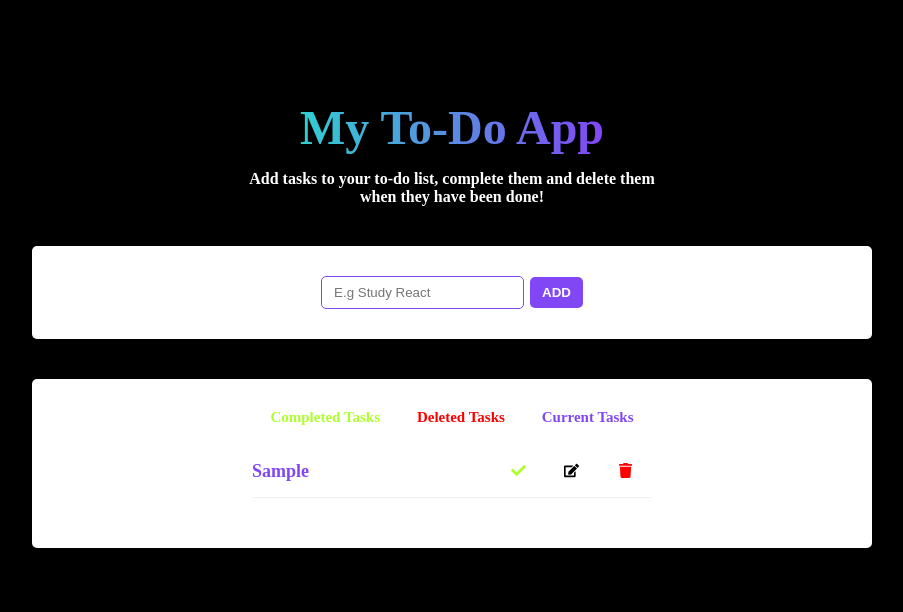
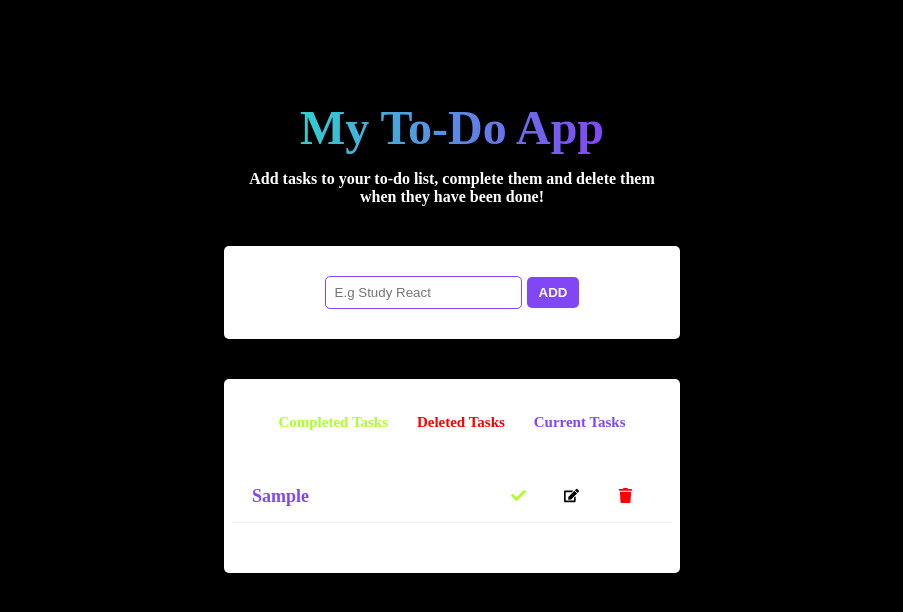
Before and after one commit to pipe1204/todo-app, a React (Create React App) app: page / in a window 1280 px wide. Both pictures are taken after typing "Sample" into the empty fields and a click on the button "ADD". Shown: the top 612 px of the page, without its empty margins (188-1091 px from the left). Built offline with nearby package versions, Linux system fonts and the light colour scheme.

Commit message:
changed responsive

```diff
--- a/src/components/tasks.css
+++ b/src/components/tasks.css
@@ -13,7 +13,7 @@
     margin-bottom: 20px;
     margin-top: 20px;
     border-bottom: solid 1px rgb(240, 240, 240);
-    padding-bottom: 15px;
+    padding: 15px 20px;
 }
 
 .buttonsDiv {
@@ -65,3 +65,9 @@
     margin-left: 5px;
     margin-right: 5px;
 }
+
+@media screen and (max-width: 540px) {
+    .taskDiv {
+        width: 80%;
+    }
+}
--- a/src/components/todoApp.css
+++ b/src/components/todoApp.css
@@ -40,7 +40,7 @@
 }
 
 .todoInput {
-    padding: 8px 12px;
+    padding: 8px 9px;
     border: solid 1px #8247F5;
     border-radius: 5px;
     margin-right: 3px;
@@ -55,7 +55,7 @@
     color: white;
     font-weight: bold;
     text-transform: uppercase;
-    margin-left: 3px;
+    margin-left: 2px;
     cursor: pointer;
 }
 
@@ -76,6 +76,7 @@
     justify-content: space-around;
     align-items: center;
     margin-bottom: 15px;
+    padding: 5px 12px;
 }
 
 .completedList {
@@ -114,7 +115,7 @@
     width: 100%;
 }
 
-@media screen and (min-width: 460px) {
+@media screen and (max-width: 540px) {
     .todoWrapperTop {
         width: 50%;
     }
```
